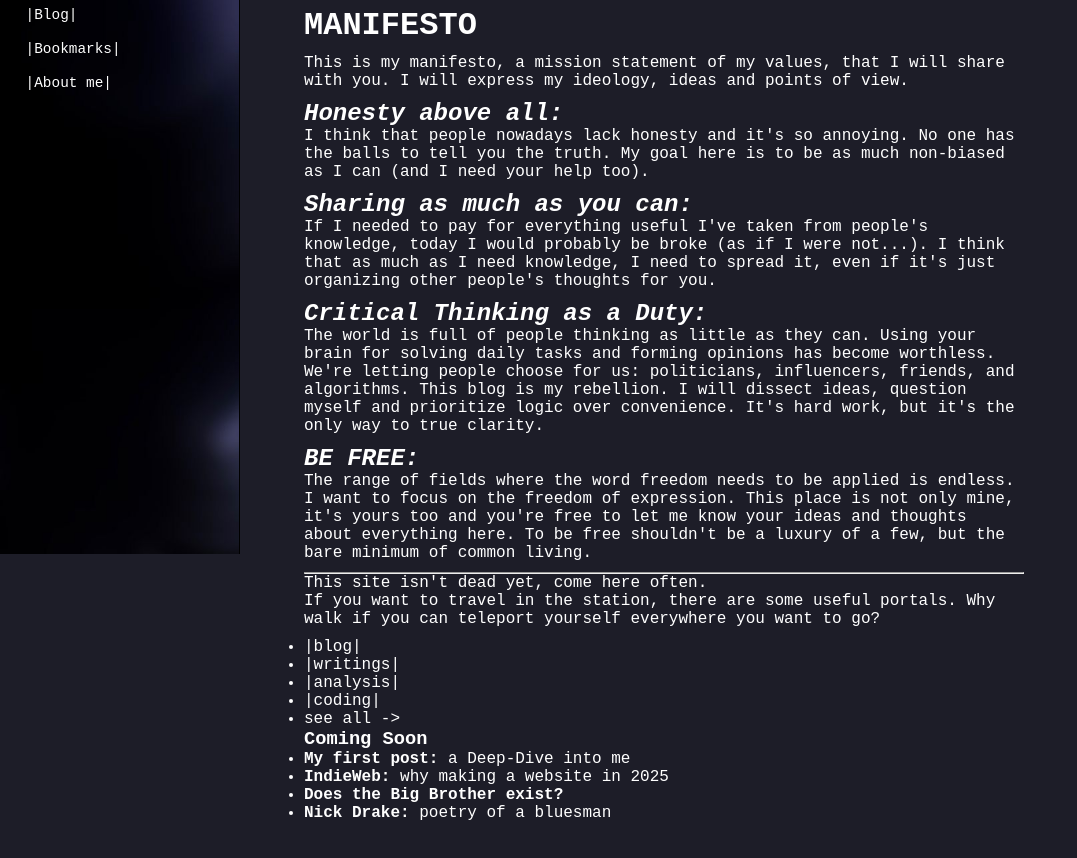
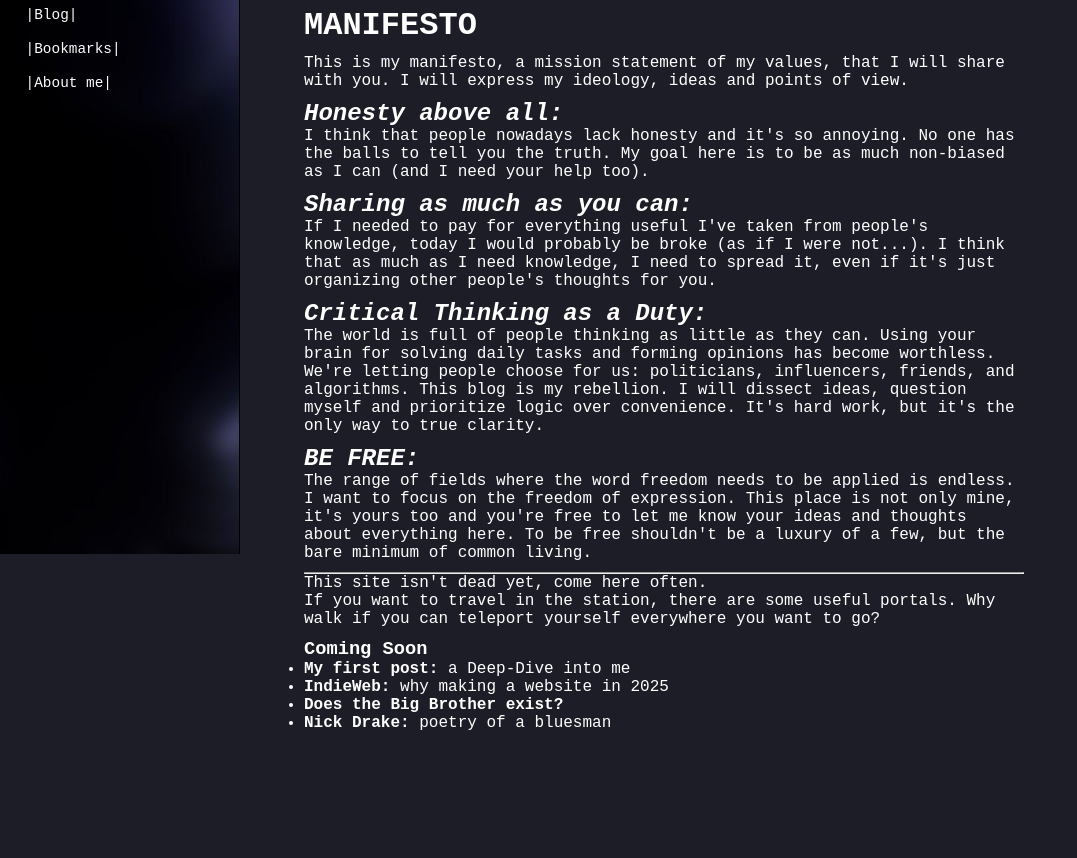
Before and after one commit to mark-on/mark-on.github.io, an Eleventy site: page src/about.md in a window 1280 px wide. Shown: the part 246-1104 px from the top of the page, without its empty margins (0-1077 px from the left). After the commit the page ends 1018 px from the top, so only its background shows below. Built offline with nearby package versions, Linux system fonts and the light colour scheme; Eleventy itself is replaced by a stand-in of ours; files that its build step writes are made by us from their sources; files whose address does not match are found by name.

```diff
--- a/src/about.md
+++ b/src/about.md
@@ -38,11 +38,6 @@
 This site isn't dead yet, come here often.
 If you want to travel in the station, there are some useful portals. Why walk if you can teleport yourself everywhere you want to go?
 
-- |blog|
-- |writings|
-- |analysis|
-- |coding|
-- see all ->
 
 ### Coming Soon
 
```
